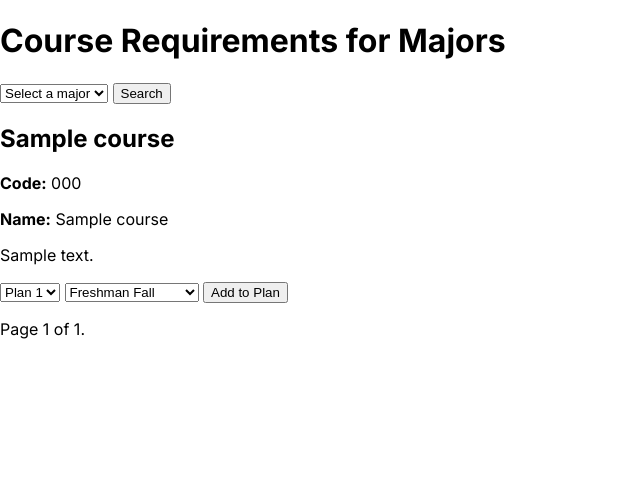
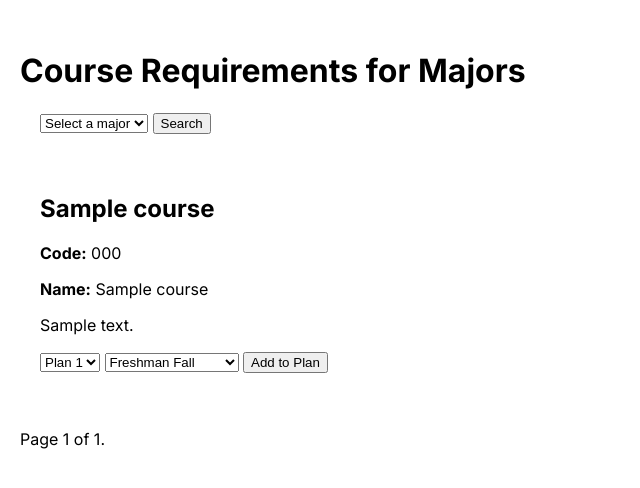
Before and after one commit to momokaiwase/EaglePlan, a Django app: template templates/reqs_list.html in a window 1280 px wide. Shown: the part 76-564 px from the top of the page, without its empty margins (0-640 px from the left). Run offline with Django 5.2, Linux system fonts and the light colour scheme; data comes from the database, SQL or seed files in the repository; both versions use the stored data as it was after the commit; tables that the repository leaves empty hold one stand-in row (values such as "Sample post"); the template is opened without the code that fills it: values that come from a table or form of the project are taken from there, most other values are stand-ins (such as "Sample title", 1, 10 or a date in 2020); parts of the project's set-up code (start-up, migrations or seed data) failed here and were passed over; some libraries are stand-ins or nearby versions.

Commit message:
spacing on reqs_list page

```diff
--- a/static/header.css
+++ b/static/header.css
@@ -8,7 +8,7 @@
     overflow: hidden;
     display: flex;
     padding: 20px 0;
-
+    justify-content: space-between;
     gap: 20px;
     z-index: 5px;
     align-items: center;
--- /dev/null
+++ b/static/reqs_list.css
@@ -0,0 +1,25 @@
+body {
+    margin: 0;
+    padding: 0;
+}
+
+.body_container {
+    padding: 20px;
+}
+
+.search-container {
+    margin-bottom: 20px;
+    padding: 0 20px;
+}
+
+.course-list {
+    margin-bottom: 20px;
+}
+
+.course {
+    padding: 20px;
+}
+
+.pagination {
+    margin-top: 20px;
+}
--- a/templates/reqs_list.html
+++ b/templates/reqs_list.html
@@ -3,6 +3,10 @@
 {% load static %}
 
 {% block content %}
+<head>
+    <link rel="stylesheet" href="{% static 'reqs_list.css' %}">
+</head>
+
 <div class="body_container">
     <h1>Course Requirements for Majors</h1>
 
```
Also changed, not shown: templates/futureplan.html (+0 -24 lines), db.sqlite3.
